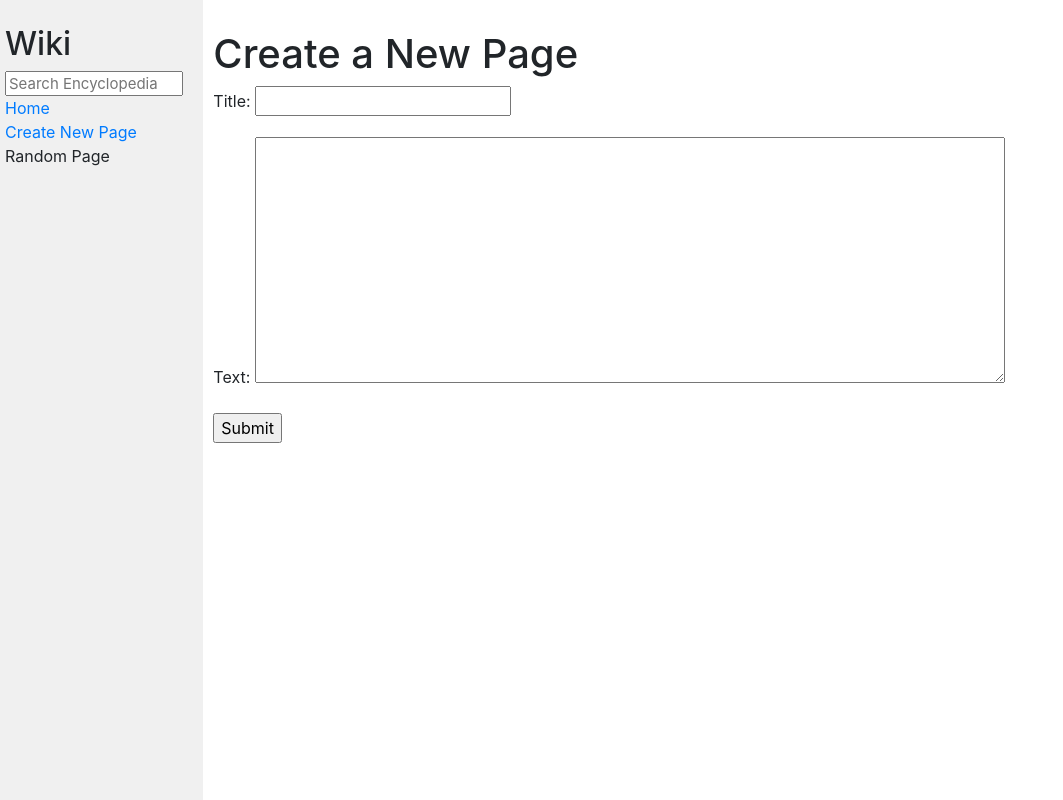
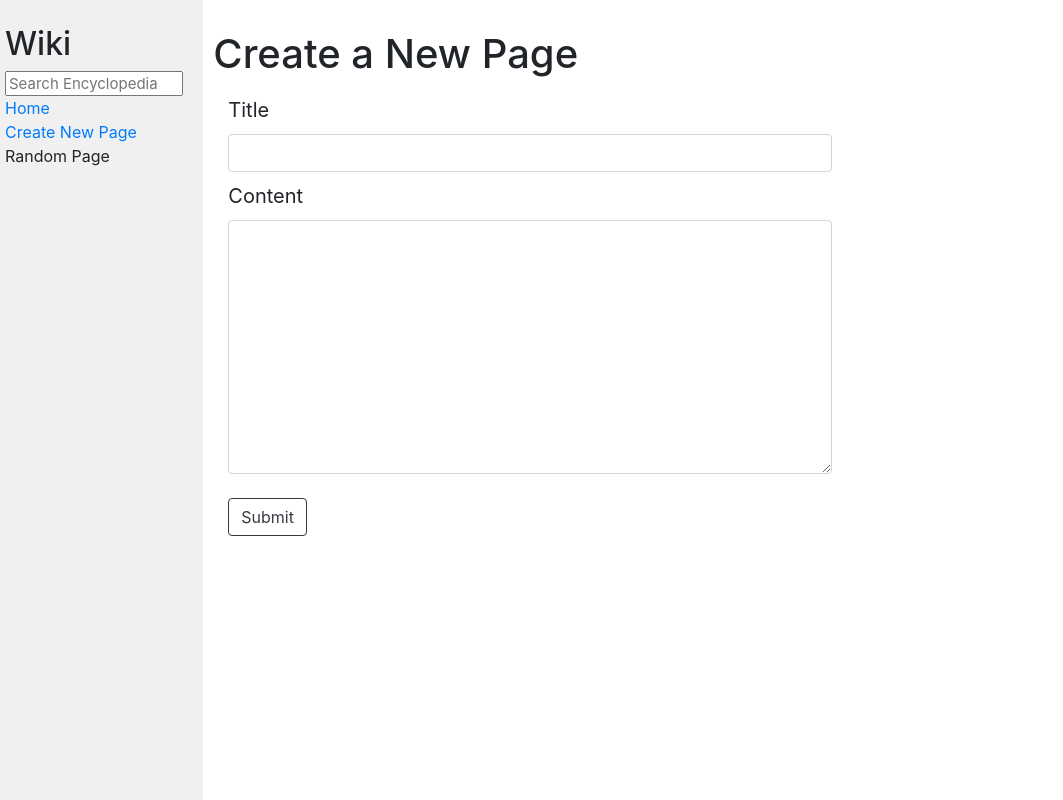
Before and after one commit to aviiciii/wikipedia, a Django app: page /newpage in a window 1280 px wide. Shown: the whole page, without its empty margins (0-1063 px from the left). Run offline with Django 3.2, Linux system fonts and the light colour scheme; parts of the project's set-up code (start-up, migrations or seed data) failed here and were passed over; some libraries are stand-ins or nearby versions.

Commit message:
Styled new page forms

```diff
--- a/encyclopedia/forms.py
+++ b/encyclopedia/forms.py
@@ -2,5 +2,5 @@ from socket import fromshare
 from django import forms
 
 class AddPage(forms.Form):
-    title = forms.CharField(label='Title')
-    text =  forms.CharField(label='Text', widget=forms.Textarea())
+    title = forms.CharField(label='Title', widget=forms.TextInput(attrs={'class': 'form-control'}))
+    text =  forms.CharField(label='Content', widget=forms.Textarea(attrs={'class': 'form-control'}))
--- a/encyclopedia/static/encyclopedia/styles.css
+++ b/encyclopedia/static/encyclopedia/styles.css
@@ -23,6 +23,10 @@ textarea {
     width: 70%;
 }
 
+.form-control{
+    width: 70%;
+}
+
 .main {
     padding: 10px;
 }
--- a/encyclopedia/templates/encyclopedia/newpage.html
+++ b/encyclopedia/templates/encyclopedia/newpage.html
@@ -10,8 +10,18 @@
 
     <form action = '{% url 'encyclopedia:newpage' %}' method = 'post'>
         {% csrf_token %}
-        {{form.as_p}}
-        <input type = 'submit'>
+        {% for field in form %}
+
+        <label class ='col-sm-2 col-form-label col-form-label-lg'>{{field.label}}</label>
+        <div class="col-sm-10">
+            {{field}}
+        </div>
+
+        {% endfor %}
+        <br>
+        <div class="col-auto">
+            <button type="submit" class="btn btn-outline-dark">Submit</button>
+        </div>
     </form>
 
 {% endblock %}
```
Also changed, not shown: entries/Amazon.md (added, +3 -0 lines).
